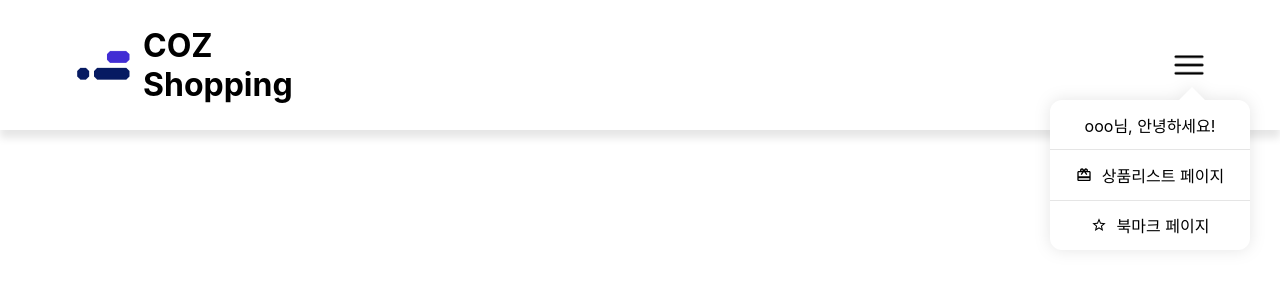
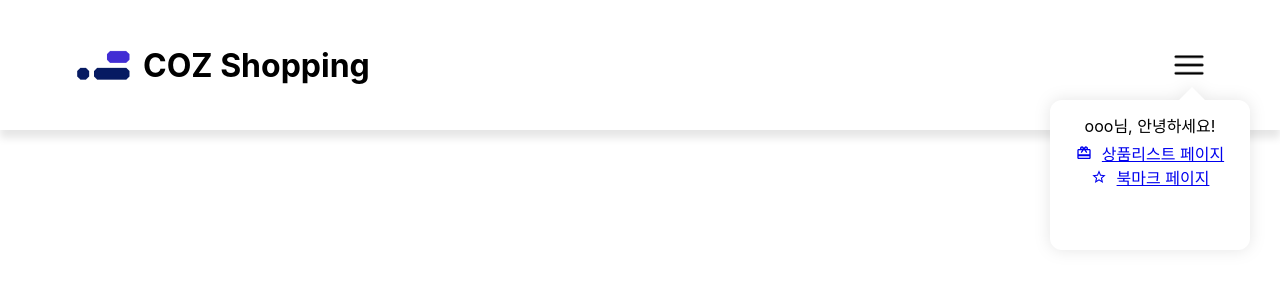
Before and after one commit to chaelotus/shopping-app-refactor, a React (Create React App) app: page / in a window 1280 px wide. Both pictures are taken after a click on the picture 1188 px from the left and 65 px from the top of the page. Shown: the top 300 px of the page. Built offline with nearby package versions, Linux system fonts and the light colour scheme.

Commit message:
fix : hamburger 메뉴 클릭 시 드롭다운 닫히지 않는 이슈

```diff
--- a/src/App.js
+++ b/src/App.js
@@ -1,11 +1,16 @@
 import "./App.css";
 import Header from "./Components/Header";
+import { BrowserRouter, Routes, Route } from "react-router-dom";
+import MainPage from "./pages/MainPage";
 
 function App() {
   return (
-    <div>
+    <BrowserRouter>
       <Header />
-    </div>
+      <Routes>
+        <Route path="/" element={<MainPage />}></Route>
+      </Routes>
+    </BrowserRouter>
   );
 }
 
--- a/src/Components/DropDown.js
+++ b/src/Components/DropDown.js
@@ -1,4 +1,5 @@
 import React, { useRef, useEffect } from "react";
+import { Link } from "react-router-dom";
 import styled from "styled-components";
 import { MdCardGiftcard, MdOutlineStarBorderPurple500 } from "react-icons/md";
 import palette from "../styles/colorPalette";
@@ -49,29 +50,34 @@ const DropDown = ({ setIsOpen }) => {
   const outsideClick = useRef();
 
   const toggleDropDown = (e) => {
-    //ref가 누른 값이 드롭다운이 포함되어 있지 않다면 setIsOpen
-    console.log(e.target, outsideClick);
-    if (outsideClick && !outsideClick.current.contains(e.target)) {
-      setIsOpen(false);
-    } else setIsOpen(true);
+    const node = e.target;
+    console.log(node);
+    if (node.id !== "icon-wrapper") setIsOpen(false);
   };
-
   useEffect(() => {
     //외부 영역 눌렀을 때
     document.addEventListener("mousedown", toggleDropDown);
     //clean up
-    return () => document.removeEventListener("mousedown", toggleDropDown);
+    return () => {
+      document.removeEventListener("mousedown", toggleDropDown);
+    };
   });
+
   return (
     <DropDownContainer ref={outsideClick} onClick={toggleDropDown}>
       <MenuWrapper>
         <MenuListWrapper>ooo님, 안녕하세요!</MenuListWrapper>
+        <Link>
           <MenuListWrapper>
             <MdCardGiftcard /> 상품리스트 페이지
           </MenuListWrapper>
+        </Link>
+        <Link>
+          {" "}
           <MenuListWrapper>
             <MdOutlineStarBorderPurple500 /> 북마크 페이지
           </MenuListWrapper>
+        </Link>
       </MenuWrapper>
     </DropDownContainer>
   );
--- a/src/Components/Header.js
+++ b/src/Components/Header.js
@@ -1,4 +1,5 @@
-import React, { useState } from "react";
+import React, { useState, useRef, useEffect } from "react";
+import { Link } from "react-router-dom";
 import logo from "../img/로고.png";
 import icon from "../img/아이콘.png";
 import styled from "styled-components";
@@ -13,10 +14,14 @@ const HeaderContainer = styled.header`
   box-shadow: 0px 8px 8px rgba(0, 0, 0, 0.1);
 `;
 const LogoWrapper = styled.div`
-  display: flex;
-  align-items: center;
-  width: 23%;
-  cursor: pointer;
+  width: 35%;
+  & .link {
+    cursor: pointer;
+    display: flex;
+    align-items: center;
+    text-decoration: none;
+    color: inherit;
+  }
   & img {
     width: 55px;
     height: 30px;
@@ -29,6 +34,7 @@ const LogoWrapper = styled.div`
     font-family: "Inter";
   }
 `;
+
 const IconWrapper = styled.div`
   display: flex;
   justify-content: flex-end;
@@ -49,12 +55,15 @@ const Header = () => {
   return (
     <HeaderContainer>
       <LogoWrapper>
-        <img src={logo} />
-        <p>COZ Shopping</p>
+        <Link className="link" to="/">
+          <img src={logo} />
+          <p>COZ Shopping</p>
+        </Link>
       </LogoWrapper>
       <IconWrapper>
-        <img src={icon} onClick={handleClickDropDown} />
+        <img src={icon} id="icon-wrapper" onClick={handleClickDropDown} />
       </IconWrapper>
+
       {isOpen && <DropDown setIsOpen={setIsOpen} isOpen={isOpen} />}
     </HeaderContainer>
   );
--- a/src/pages/MainPage.js
+++ b/src/pages/MainPage.js
@@ -0,0 +1,7 @@
+import React from "react";
+
+const MainPage = () => {
+  return <div></div>;
+};
+
+export default MainPage;
```
Lines whose indentation alone changed are shown as unchanged.
